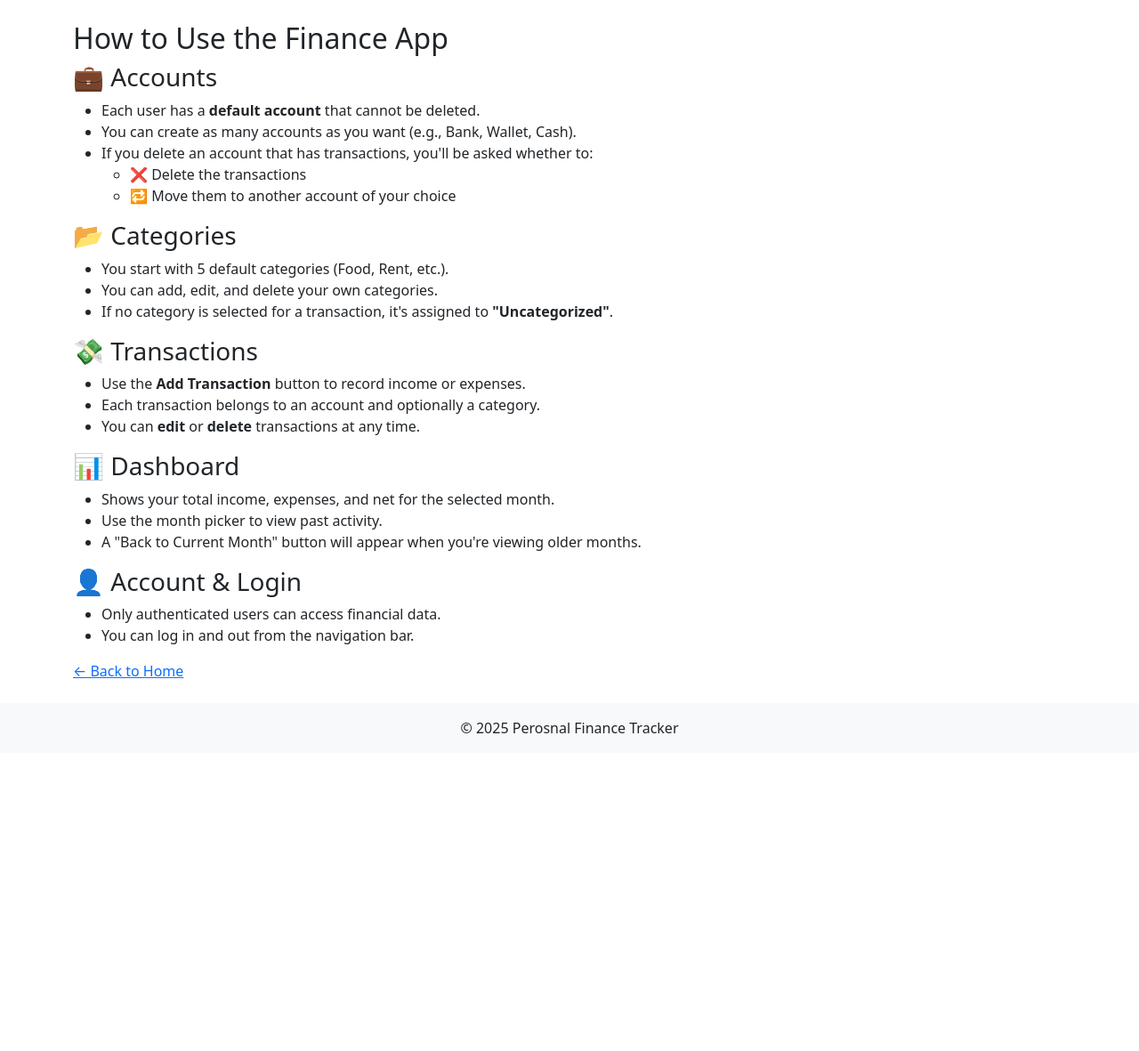
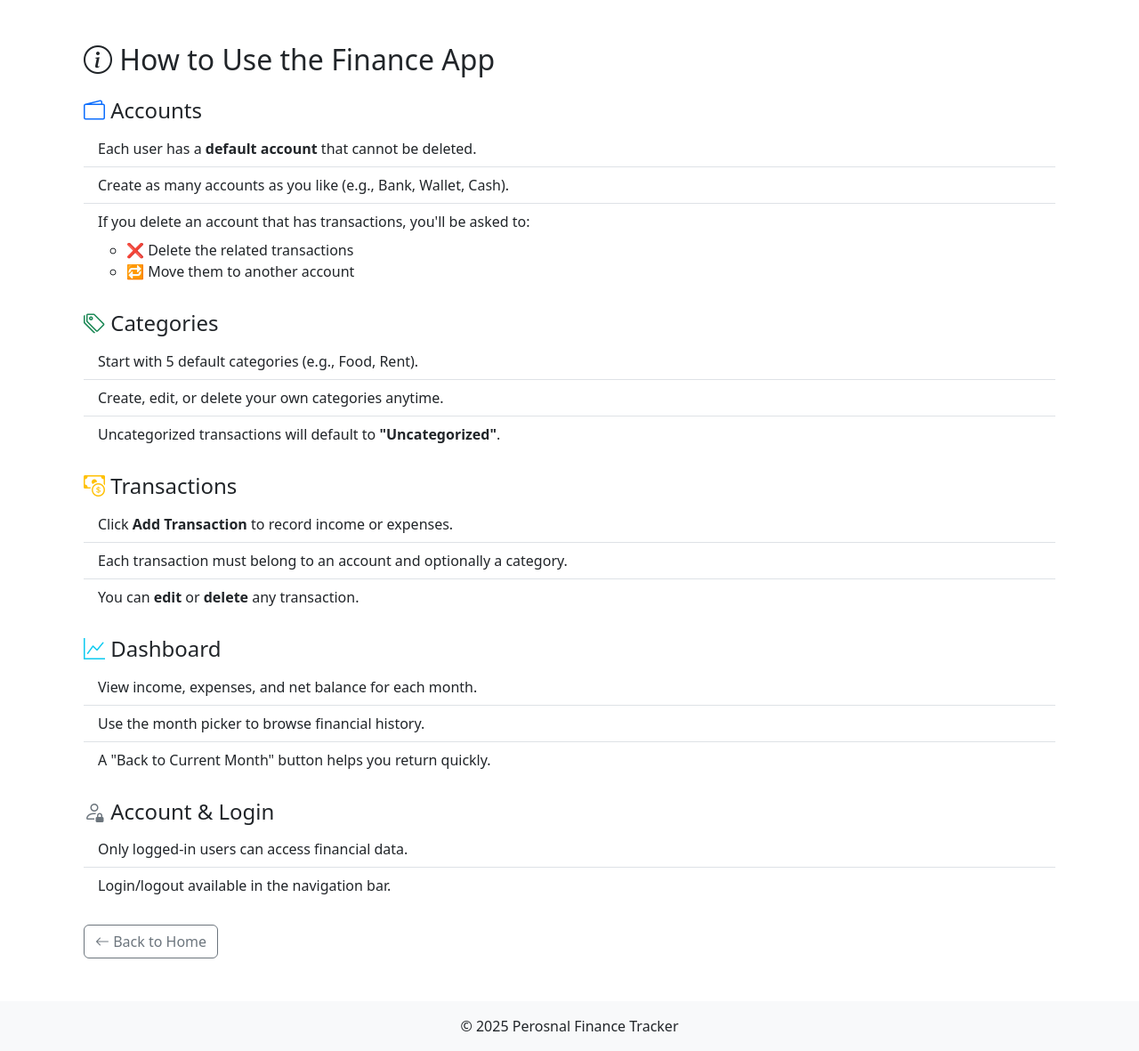
Before and after one commit to eddipa/pft, a Django app: page /help/ in a window 1280 px wide. Shown: the part 56-1237 px from the top of the page at 89% size. Before the commit the page ends 880 px from the top, so only its background shows below. Run offline with Django 5.2, Linux system fonts and the light colour scheme.

Commit message:
more styling

```diff
--- a/templates/components/top_navbar.html
+++ b/templates/components/top_navbar.html
@@ -29,7 +29,10 @@
               <span class="navbar-text me-2">Logged in as {{ user.email }}</span>
             </li>
             <li class="nav-item">
-              <a class="nav-link" href="{% url 'logout' %}">Logout</a>
+              <form action="{% url 'logout' %}" method="post" style="display: inline;">
+                {% csrf_token %}
+                <button type="submit" class="btn btn-link p-0 m-0 align-baseline">Logout</button>
+              </form>
             </li>
           {% else %}
             <li class="nav-item">
--- a/templates/help.html
+++ b/templates/help.html
@@ -1,48 +1,74 @@
 {% extends 'base.html' %}
 {% block content %}
-<h2>How to Use the Finance App</h2>
 
-<h3>💼 Accounts</h3>
-<ul>
-  <li>Each user has a <strong>default account</strong> that cannot be deleted.</li>
-  <li>You can create as many accounts as you want (e.g., Bank, Wallet, Cash).</li>
-  <li>If you delete an account that has transactions, you'll be asked whether to:
-    <ul>
-      <li>❌ Delete the transactions</li>
-      <li>🔁 Move them to another account of your choice</li>
+<div class="container py-4">
+  <h2 class="mb-4"><i class="bi bi-info-circle"></i> How to Use the Finance App</h2>
+
+  <!-- Accounts Section -->
+  <div class="mb-4">
+    <h4><i class="bi bi-wallet2 text-primary"></i> Accounts</h4>
+    <ul class="list-group list-group-flush">
+      <li class="list-group-item">Each user has a <strong>default account</strong> that cannot be deleted.</li>
+      <li class="list-group-item">Create as many accounts as you like (e.g., Bank, Wallet, Cash).</li>
+      <li class="list-group-item">
+        If you delete an account that has transactions, you'll be asked to:
+        <ul class="mt-2">
+          <li>❌ Delete the related transactions</li>
+          <li>🔁 Move them to another account</li>
         </ul>
       </li>
     </ul>
+  </div>
 
-<h3>📂 Categories</h3>
-<ul>
-  <li>You start with 5 default categories (Food, Rent, etc.).</li>
-  <li>You can add, edit, and delete your own categories.</li>
-  <li>If no category is selected for a transaction, it's assigned to <strong>"Uncategorized"</strong>.</li>
+  <!-- Categories Section -->
+  <div class="mb-4">
+    <h4><i class="bi bi-tags text-success"></i> Categories</h4>
+    <ul class="list-group list-group-flush">
+      <li class="list-group-item">Start with 5 default categories (e.g., Food, Rent).</li>
+      <li class="list-group-item">Create, edit, or delete your own categories anytime.</li>
+      <li class="list-group-item">Uncategorized transactions will default to <strong>"Uncategorized"</strong>.</li>
     </ul>
+  </div>
 
-<h3>💸 Transactions</h3>
-<ul>
-  <li>Use the <strong>Add Transaction</strong> button to record income or expenses.</li>
-  <li>Each transaction belongs to an account and optionally a category.</li>
-  <li>You can <strong>edit</strong> or <strong>delete</strong> transactions at any time.</li>
+  <!-- Transactions Section -->
+  <div class="mb-4">
+    <h4><i class="bi bi-cash-coin text-warning"></i> Transactions</h4>
+    <ul class="list-group list-group-flush">
+      <li class="list-group-item">Click <strong>Add Transaction</strong> to record income or expenses.</li>
+      <li class="list-group-item">Each transaction must belong to an account and optionally a category.</li>
+      <li class="list-group-item">You can <strong>edit</strong> or <strong>delete</strong> any transaction.</li>
     </ul>
+  </div>
 
-<h3>📊 Dashboard</h3>
-<ul>
-  <li>Shows your total income, expenses, and net for the selected month.</li>
-  <li>Use the month picker to view past activity.</li>
-  <li>A "Back to Current Month" button will appear when you're viewing older months.</li>
+  <!-- Dashboard Section -->
+  <div class="mb-4">
+    <h4><i class="bi bi-graph-up text-info"></i> Dashboard</h4>
+    <ul class="list-group list-group-flush">
+      <li class="list-group-item">View income, expenses, and net balance for each month.</li>
+      <li class="list-group-item">Use the month picker to browse financial history.</li>
+      <li class="list-group-item">A "Back to Current Month" button helps you return quickly.</li>
     </ul>
+  </div>
 
-<h3>👤 Account & Login</h3>
-<ul>
-  <li>Only authenticated users can access financial data.</li>
-  <li>You can log in and out from the navigation bar.</li>
+  <!-- Auth Section -->
+  <div class="mb-4">
+    <h4><i class="bi bi-person-lock text-secondary"></i> Account & Login</h4>
+    <ul class="list-group list-group-flush">
+      <li class="list-group-item">Only logged-in users can access financial data.</li>
+      <li class="list-group-item">Login/logout available in the navigation bar.</li>
     </ul>
+  </div>
+
+  <!-- Back Button -->
   {% if user.is_authenticated %}
-<a href="{% url 'finance:dashboard' %}">← Back to Dashboard</a>
+    <a href="{% url 'finance:dashboard' %}" class="btn btn-outline-primary">
+      <i class="bi bi-arrow-left"></i> Back to Dashboard
+    </a>
   {% else %}
-<a href="{% url 'home' %}">← Back to Home</a>
+    <a href="{% url 'home' %}" class="btn btn-outline-secondary">
+      <i class="bi bi-arrow-left"></i> Back to Home
+    </a>
   {% endif %}
+</div>
+
 {% endblock %}
```
Also changed, not shown: templates/home.html (+31 -10 lines). Lines whose indentation alone changed are shown as unchanged.
